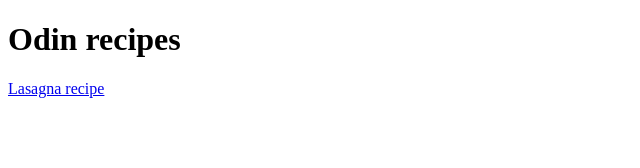
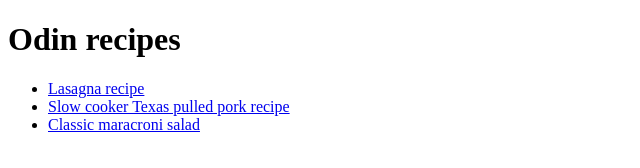
Before and after one commit to romainringenbach/odin-recipes, a plain HTML site: page index.html in a window 1280 px wide. Shown: the whole page, without its empty margins (0-640 px from the left). Drawn offline with Linux system fonts and the light colour scheme.

Commit message:
Add links to the new recipes

```diff
--- a/index.html
+++ b/index.html
@@ -6,6 +6,10 @@
     </head>
     <body>
         <h1>Odin recipes</h1>
-        <a href="./recipes/lasagna.html">Lasagna recipe</a>
+        <ul>
+            <li><a href="./recipes/lasagna.html">Lasagna recipe</a></li>
+            <li><a href="./recipes/slow-cooker-texas-pulled-pork.html">Slow cooker Texas pulled pork recipe</a></li>
+            <li><a href="./recipes/classic-macaroni-salad.html">Classic maracroni salad</a></li>
+        </ul>
     </body>
 </html>
```
